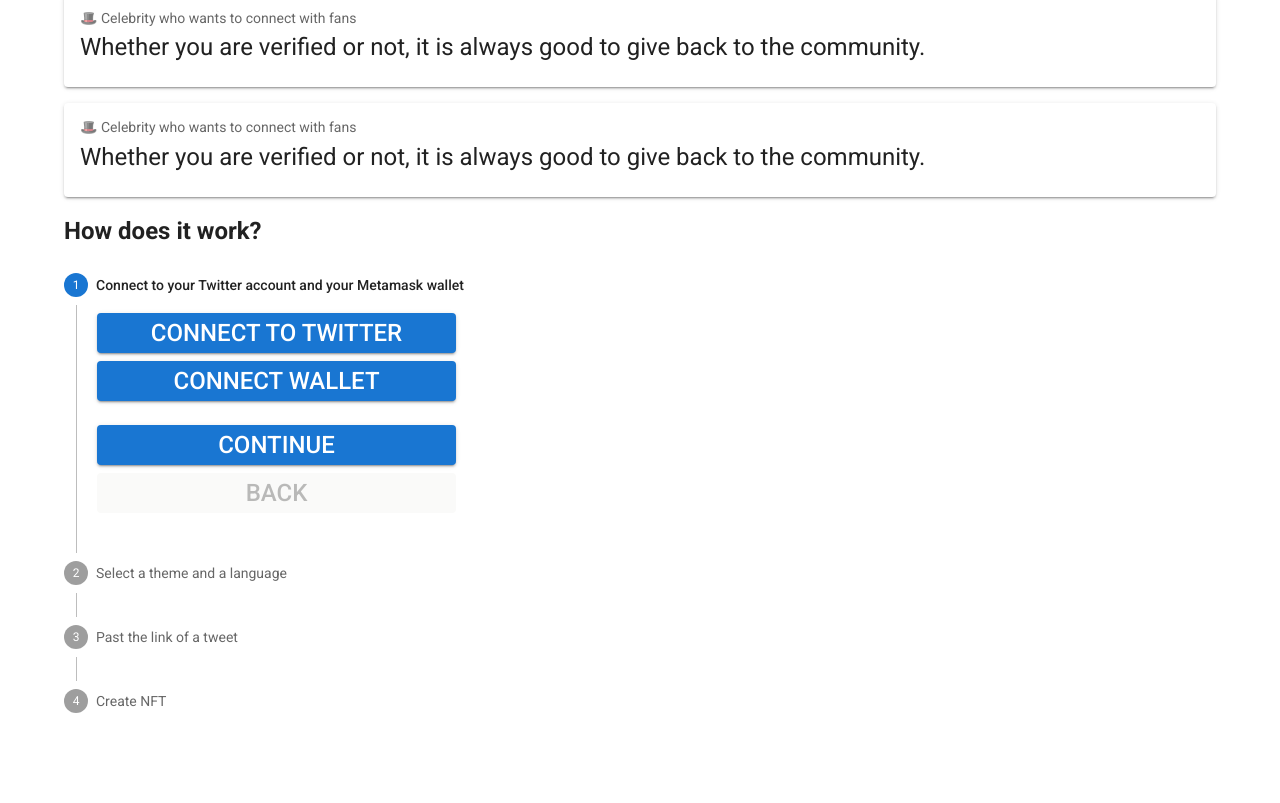
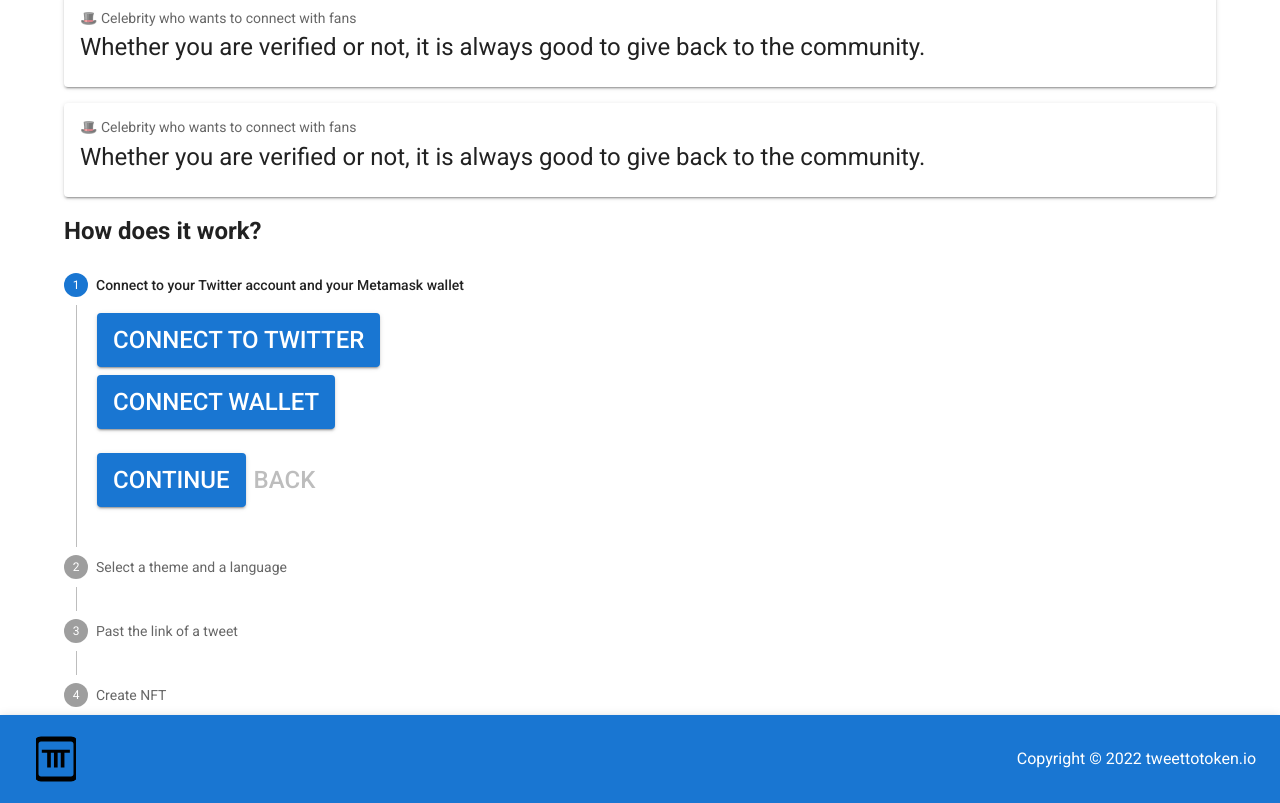
Before and after one commit to noahliechti/tweet-to-token, a React (Create React App) app: page / in a window 1280 px wide. Shown: the part 523-1326 px from the top of the page. Before the commit the page ends 1244 px from the top, so only its background shows below. Built offline with nearby package versions, Linux system fonts and the light colour scheme.

Commit message:
create footer

```diff
--- a/src/App.js
+++ b/src/App.js
@@ -1,26 +1,18 @@
-import Header from "./components/header/Header";
 import Home from "./components/home/Home";
-import Creator from "./components/creator/Creator";
-import { Grid, ThemeProvider, Container, CssBaseline } from "@mui/material";
+import { Routes, Route, BrowserRouter as Router } from "react-router-dom";
+import { ThemeProvider, CssBaseline } from "@mui/material";
 import theme from "./config/theme";
-
-import { Routes, Route, BrowserRouter as Router } from "react-router-dom";
 
 function App() {
   return (
     <Router className="App">
       <ThemeProvider theme={theme}>
         <CssBaseline /> {/* normalize and add custom global styles*/}
-        <Header />
-        <Container>
-          <Grid container spacing={2}>
-            <Routes>
-              <Route path="/" element={<Home></Home>} />
-              <Route path="/create" element={<Creator></Creator>} />
-              <Route path="*" element={<div>404</div>} />
-            </Routes>
-          </Grid>
-        </Container>
+        <Routes>
+          <Route path="/" element={<Home></Home>} />
+          {/* TODO: add a 404 page*/}
+          <Route path="*" element={<div>404</div>} />
+        </Routes>
       </ThemeProvider>
     </Router>
   );
--- a/src/components/Header/Header.js
+++ b/src/components/Header/Header.js
@@ -1,4 +1,4 @@
-import { AppBar, Toolbar, IconButton, Stack, Box } from "@mui/material";
+import { AppBar, Toolbar, IconButton, Box } from "@mui/material";
 import { Link } from "react-router-dom";
 
 import { ReactComponent as LogoIcon } from "../../assets/icons/logo.svg";
@@ -29,11 +29,6 @@
       </AppBar>
       {/* https://github.com/mui-org/material-ui/issues/16844#issuecomment-517205129 */}
       <Toolbar />
-      <Stack
-        direction="row"
-        justifyContent="space-between"
-        alignItems="center"
-      ></Stack>
     </>
   );
 }
--- a/src/components/Home/Home.js
+++ b/src/components/Home/Home.js
@@ -1,13 +1,18 @@
-import { Typography, Button, Grid } from "@mui/material";
+import Footer from "../footer/Footer";
+import Header from "../header/Header";
+import CustomerCard from "../customerCard/CustomerCard";
+import Steps from "../steps/Steps";
+
 import { Link } from "react-router-dom";
 import { HashLink } from "react-router-hash-link";
-
-import CustomerCard from "../customerCard/CustomerCard";
-import Steps from "../steps/Steps";
+import { Typography, Button, Grid, Container } from "@mui/material";
 
 function Home() {
   return (
     <>
+      <Header />
+      <Container>
+        <Grid container spacing={2}>
           <Grid item xs={12}>
             <Typography variant="h1">
               Create NFTs from your Tweets and sell them on Ethereum!
@@ -46,8 +51,8 @@
           </Grid>
           <Grid item xs={12}>
             <Typography variant="body">
-          We have all types of people who mint their tweets, from celebrities to
-          people who just posted a tweet the first time.
+              We have all types of people who mint their tweets, from
+              celebrities to people who just posted a tweet the first time.
             </Typography>
           </Grid>
           <Grid item xs={12}>
@@ -65,6 +70,9 @@
           <Grid item xs={12}>
             <Steps></Steps>
           </Grid>
+        </Grid>
+      </Container>
+      <Footer />
     </>
   );
 }
--- /dev/null
+++ b/src/components/footer/Footer.js
@@ -0,0 +1,30 @@
+import { Toolbar, AppBar, IconButton, Typography, Box } from "@mui/material";
+import { ReactComponent as LogoIcon } from "../../assets/icons/logo.svg";
+
+function Footer() {
+  const scrollToTop = () => {
+    window.scrollTo({
+      top: 0,
+      behavior: "smooth",
+    });
+  };
+  return (
+    <AppBar position="static">
+      <Toolbar sx={{ display: "flex", justifyContent: "space-between" }}>
+        <IconButton
+          size="large"
+          aria-label="scroll to top"
+          sx={{ width: 64 }}
+          onClick={scrollToTop}
+        >
+          <LogoIcon color="black" />
+        </IconButton>
+        <Typography>
+          Copyright &copy; {new Date().getFullYear()} tweettotoken.io
+        </Typography>
+      </Toolbar>
+    </AppBar>
+  );
+}
+
+export default Footer;
--- a/src/components/steps/Steps.js
+++ b/src/components/steps/Steps.js
@@ -14,8 +14,13 @@
 
 function Steps() {
   const [activeStep, setActiveStep] = React.useState(0);
+  const [loggedIn, setLoggedIn] = React.useState(false);
 
   const handleNext = () => {
+    if (activeStep === 0) {
+      setLoggedIn(() => true);
+    }
+
     setActiveStep((prevActiveStep) => prevActiveStep + 1);
   };
 
@@ -24,7 +29,7 @@
   };
 
   const handleReset = () => {
-    setActiveStep(0);
+    setActiveStep(1);
   };
 
   return (
@@ -40,7 +45,7 @@
                   {step.buttonLabel}
                 </Button>
                 <Button
-                  disabled={index === 0}
+                  disabled={index === 0 || (index === 1 && loggedIn === true)}
                   onClick={handleBack}
                   sx={{ mt: 1 }}
                 >
```
Lines whose indentation alone changed are shown as unchanged.
